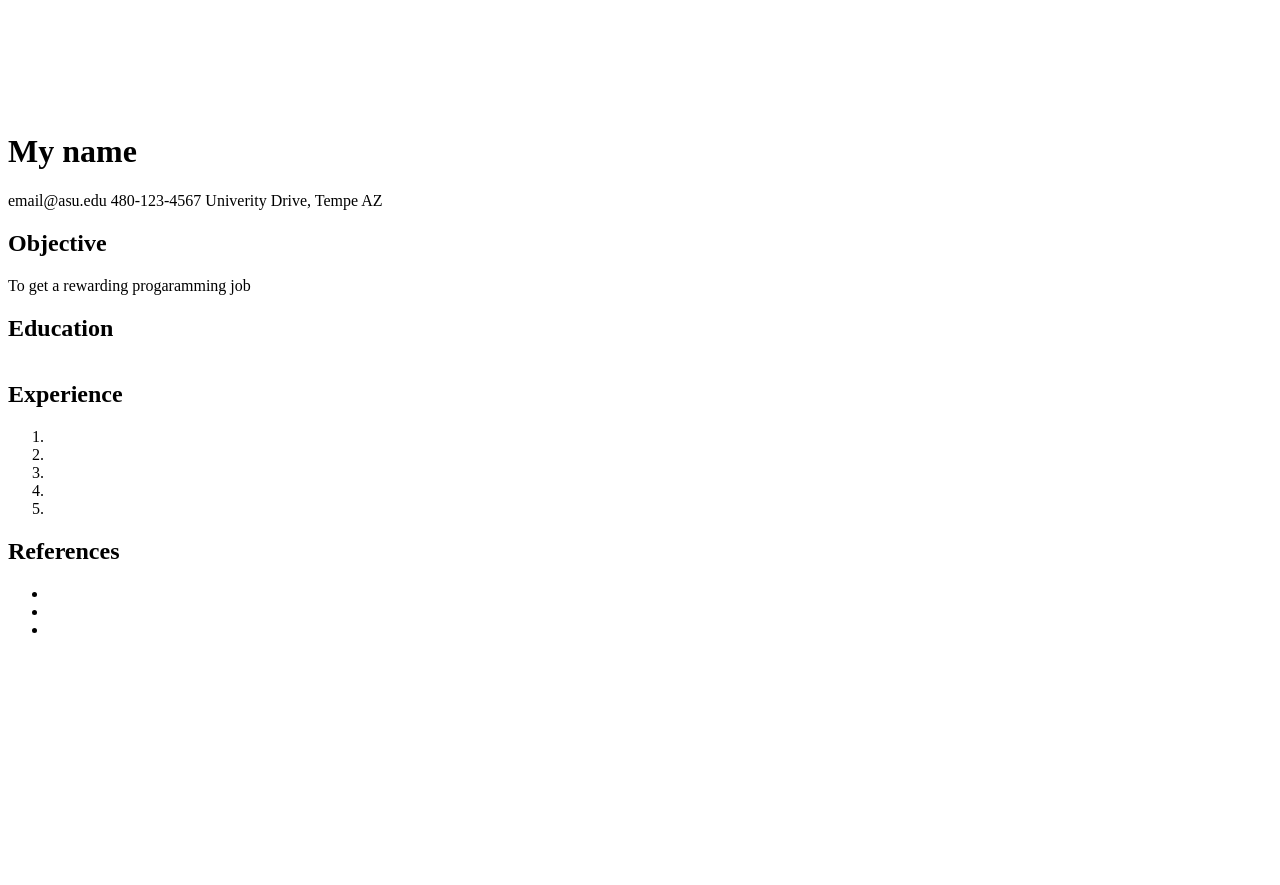
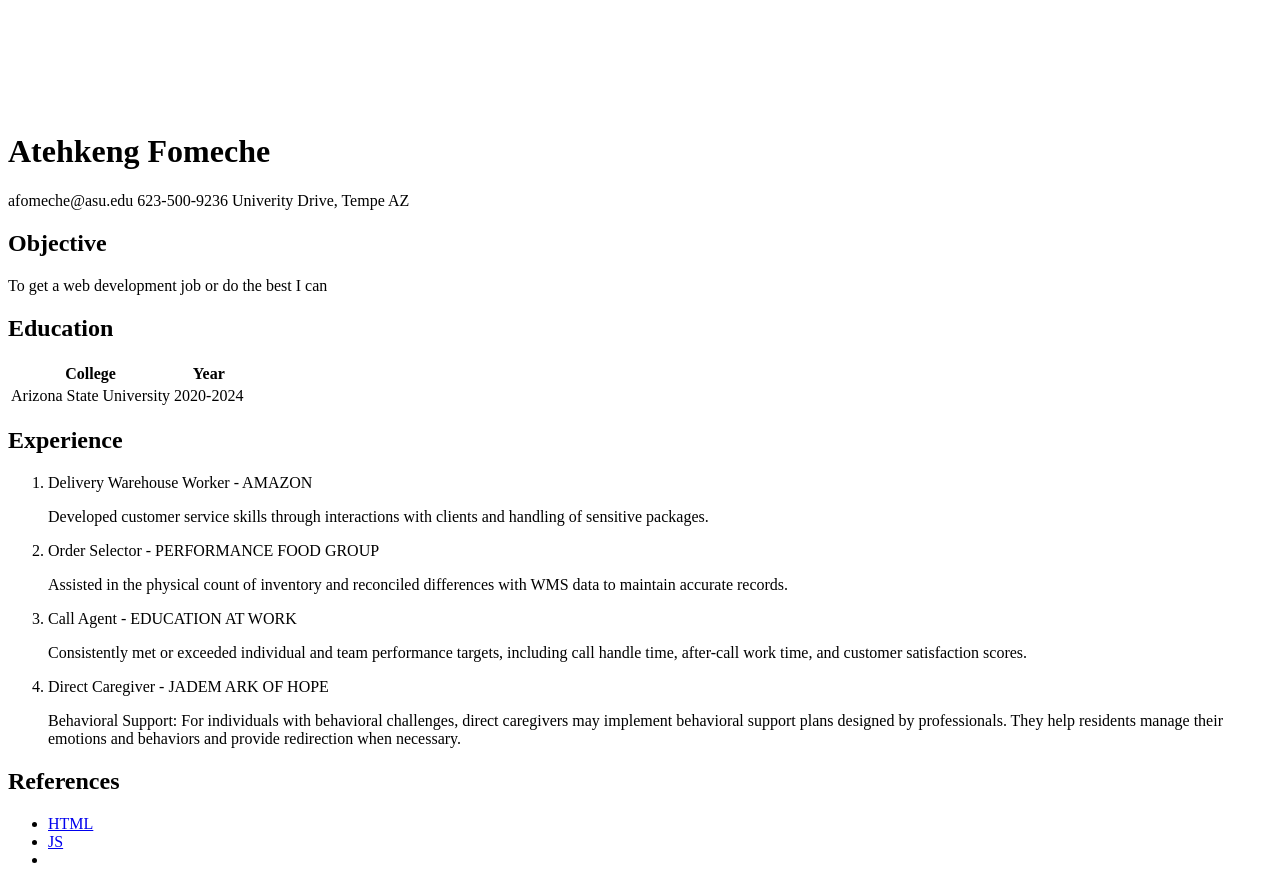
Before and after one commit to tejaswigowda/ame498-598Fall2023, a plain HTML site: page ASSIGNMENTS/A3/code/public/index.html in a window 1280 px wide. Before the commit the page ends 800 px from the top, so only its background shows below. Drawn offline with Linux system fonts and the light colour scheme.

Commit message:
Update index.html

```diff
--- a/ASSIGNMENTS/A3/code/public/index.html
+++ b/ASSIGNMENTS/A3/code/public/index.html
@@ -7,32 +7,43 @@
 </head>
 <body>
 <img height='100'>
-<h1> My name </h1>
-  <a> email@asu.edu </a>
-  <a> 480-123-4567 </a>
+<h1> Atehkeng Fomeche </h1>
+  <a> afomeche@asu.edu </a>
+  <a> 623-500-9236 </a>
   <a> Univerity Drive, Tempe AZ </a>
 
   <h2> Objective </h2>
-  <p> To get a rewarding progaramming job </p>
+  <p> To get a web development job or do the best I can </p>
 
   <h2> Education</h2>
     <table>
+      <tr>
+        <th>College</th>
+        <th>Year</th>
+      </tr>
+      <tr>
+        <td>Arizona State University</td>
+        <td>2020-2024</td>
+      </tr>
     </table>
 
   <h2> Experience</h2>
   <ol>
-    <li> </li>
-    <li> </li>
-    <li> </li>
-    <li> </li>
-    <li> </li>
+    <li> Delivery Warehouse Worker - AMAZON </li>
+    <p> Developed customer service skills through interactions with clients and handling of sensitive packages.  </p>
+    <li> Order Selector - PERFORMANCE FOOD GROUP </li>
+    <p> Assisted in the physical count of inventory and reconciled differences with WMS data to maintain accurate records. </p>
+    <li> Call Agent - EDUCATION AT WORK </li>
+    <p> Consistently met or exceeded individual and team performance targets, including call handle time, after-call work time,  and customer satisfaction scores. </p>
+    <li> Direct Caregiver - JADEM ARK OF HOPE </li>
+    <p> Behavioral Support: For individuals with behavioral challenges, direct caregivers may implement behavioral support plans designed by professionals. They help residents manage their emotions and behaviors and provide redirection when necessary.</p>
   </ol>
 
   <h2> References</h2>
   <ul>
-    <li> </li>
-    <li> </li>
-    <li> </li>
+    <li><a href =  https://www.w3schools.com/>HTML</a></li>
+    <li><a href =  https://www.w3schools.com/js/>JS</a></li>
+    <li><a href = https://www.w3schools.com/css/></a></li>
   </ul>
 
 </body>
```
